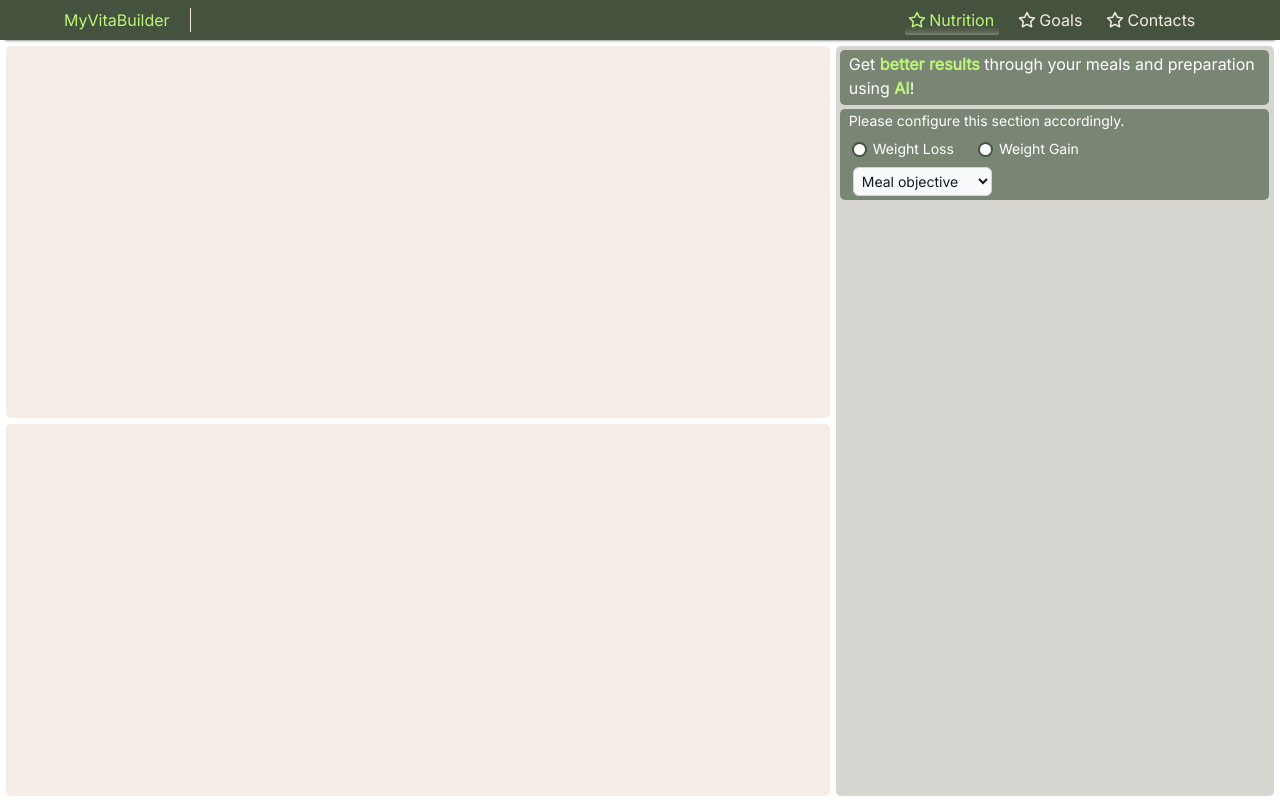
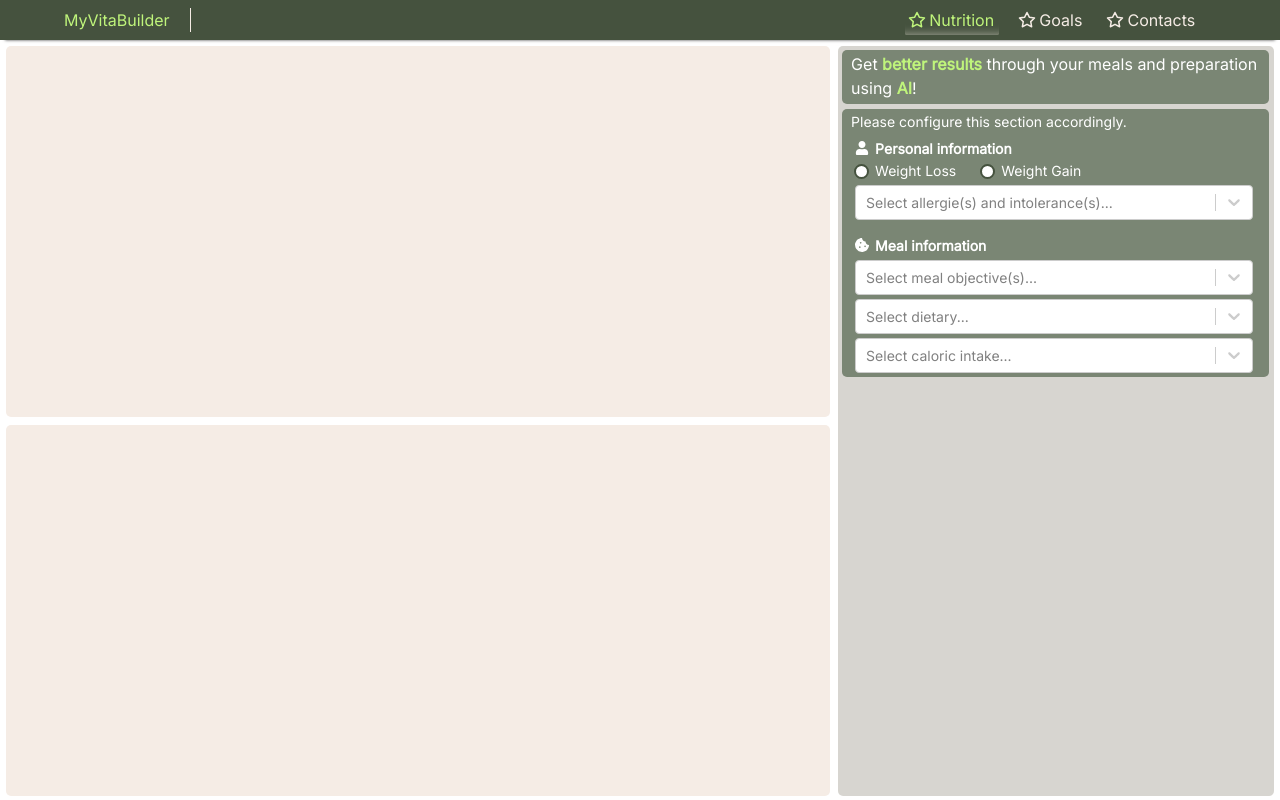
Before and after one commit to MarcoFz7/MyVitaBuilder, a Next.js app: page /nutrition in a window 1280 px wide. Built offline with nearby package versions, Linux system fonts and the light colour scheme.

Commit message:
#comment  Adding more content to the nutrition page and custumizing the react-select components.

```diff
--- a/app/nutrition/page.css
+++ b/app/nutrition/page.css
@@ -14,7 +14,7 @@
     display: grid;
     grid-template-columns: 65% auto;
     grid-template-rows: auto;
-    grid-gap: 0.35rem;
+    grid-gap: 0.5rem;
 
     min-width: var(--min-width);
 }
@@ -72,6 +72,7 @@
 
     margin: 1% 0px 0px 1%;
     padding: 0.5% 2% 1% 2%;
+    padding-right: 1rem;
 
     border-radius: 5px;
 
@@ -79,6 +80,17 @@
     background-color: rgb(var(--sidebar-dark-green-rgb));
     color: rgb(var(--white-rgb));
 }
+
+.icon-and-title {
+    display: flex;
+    align-items: center;
+    margin-left: 0.25rem;
+    margin-bottom: 0.1rem;
+}
+    .icon-and-title svg {
+        display: inline-block;
+        margin-right: 0.375rem;
+    }
 
 .weight-objective {
     display: flex;
@@ -119,3 +131,91 @@ input[type='radio'] {
         border: 2px solid rgb(var(--dark-green-rgb));
         cursor: pointer;
     }
+
+.select {
+    color: rgb(var(--black-rgb));
+    font-size: var(--small-font);
+    padding: 0;
+    width: 100%;
+    margin-left: 0.25rem;
+    margin-top: 0.25rem;
+
+    height: auto;
+    min-height: 32px;
+}
+    .select.first-section {
+        margin-top: 0 !important;
+    }
+    .select .css-13cymwt-control, .select .css-t3ipsp-control {
+        min-height: 32px;
+        margin-right: 4px;
+    }
+    .select .css-1fdsijx-ValueContainer {
+        padding-left: 0.25rem;
+    }
+    .select .css-3w2yfm-ValueContainer {
+        padding-left: 0.25rem;
+        padding-top: 1px;
+    }
+    .select .css-qbdosj-Input {
+        padding-top: 0px;
+        padding-bottom: 0px;
+    }
+    .select .css-1xc3v61-indicatorContainer {
+        padding-top: 0px;
+        padding-bottom: 0px;
+    }
+    .select .css-15lsz6c-indicatorContainer {
+        padding-top: 0px;
+        padding-bottom: 0px;
+    }
+    .select .css-1p3m7a8-multiValue {
+        font-size: var(--small-font);
+    }
+    .select .css-1n6sfyn-MenuList {
+        font-size: var(--smaller-font);
+        height: 290px;
+    }
+        .select .css-1n6sfyn-MenuList div {
+            padding-top: 4px;
+            padding-bottom: 4px;
+        }
+        .select .css-1n6sfyn-MenuList div:hover {
+            background-color: rgb(var(--light-smoke-rgb));
+        }
+        .select .css-1n6sfyn-MenuList div {
+            background-color: initial;
+        }
+    .select .css-b8dq3m-MenuList {
+        font-size: var(--smaller-font);
+    }
+        .select .css-b8dq3m-MenuList div {
+            padding-top: 4px;
+            padding-bottom: 4px;
+        }
+        .select .css-b8dq3m-MenuList div:hover {
+            background-color: rgb(var(--light-smoke-rgb));
+        }
+        .select .css-b8dq3m-MenuList div {
+            background-color: initial;
+        }
+    .select .css-1nmdiq5-menu {
+        margin: 0;
+        width: 99%;
+    }
+
+.single-select-div {
+    display: flex;
+    flex-wrap: wrap;
+}
+    .single-select-div .select {
+        flex: 1;
+    }
+    .single-select-div .select .css-13cymwt-control, .single-select-div .select .css-t3ipsp-control {
+        margin-right: 0px;
+        min-width: 200px;
+    }
+    .single-select-div .select .css-1n6sfyn-MenuList div[aria-selected="true"] {
+        background-color: rgba(var(--dark-smoke-rgb), 0.75);
+        color: rgb(var(--black-rgb));
+    }
--- a/app/nutrition/page.tsx
+++ b/app/nutrition/page.tsx
@@ -1,35 +1,161 @@
+"use client"
+
 import './page.css'
 
+import React, { useState } from 'react';
+import Select from 'react-select';
+import makeAnimated from 'react-select/animated';
+import { FaCookieBite, FaUser } from "react-icons/fa";
 import { Inter } from 'next/font/google';
 
-const inter = Inter({weight: '400', style: "normal", subsets: ["latin"]})
+const inter = Inter({weight: '400', style: "normal", subsets: ["latin"]});
+const animatedComponents = makeAnimated();
+
+interface Option {
+  label: string;
+  value: string;
+}
+
+const userAllergiesAndIntolerancesOptions: Option[] = [
+  { value: 'Citrus Fruit', label: 'Citrus Fruit' },
+  { value: 'Egg', label: 'Egg' },
+  { value: 'Fish', label: 'Fish' },
+  { value: 'Gluten/Celiac', label: 'Gluten/Celiac' },
+  { value: 'Lactose', label: 'Lactose' },
+  { value: 'Milk', label: 'Milk' },
+  { value: 'Peanut', label: 'Peanut' },
+  { value: 'Sesame', label: 'Sesame' },
+  { value: 'Shellfish', label: 'Shellfish' },
+  { value: 'Soy', label: 'Soy' },
+  { value: 'Tree nut', label: 'Tree nut' },
+  { value: 'Wheat', label: 'Wheat' }
+]
+
+const mealObjectiveOptions: Option[] = [
+  { value: 'Fat Loss', label: 'Fat Loss' },
+  { value: 'Hypertrophy', label: 'Hypertrophy' },
+  { value: 'Mood Enhancement', label: 'Mood Enhancement' },
+  { value: 'Performance', label: 'Performance' },
+  { value: 'Recovery', label: 'Recovery' },
+  { value: 'Strength', label: 'Strength' }
+]
+
+const mealDietaryOptions: Option[] = [
+  { value: 'Mediterranean', label: 'Mediterranean' },
+  { value: 'Keto', label: 'Keto' },
+  { value: 'Low-Carb', label: 'Low-Carb' },
+  { value: 'Paleo', label: 'Paleo' },
+  { value: 'Vegan', label: 'Vegan' },
+  { value: 'Vegeterian', label: 'Vegeterian' },
+  { value: 'Zone', label: 'Zone' }
+]
+
+const mealCaloricIntakeOptions: Option[] = [
+  { value: 'Very Low', label: '<500 kcal' },
+  { value: 'Low', label: '500-700 kcal' },
+  { value: 'Moderate', label: '700-900 kcal' },
+  { value: 'High', label: '900-1200 kcal' },
+  { value: 'Very High', label: '>1200 kcal' }
+]
 
 const Page = () => {
+  const [isWeightLossSelected, setisWeightLossSelected] = useState<boolean>(false);
+  const [isWeightGainSelected, setisWeightGainSelected] = useState<boolean>(false);
+  const [selectedMealObjectiveOptions, setSelectedMealObjectiveOptions] = useState<Option[]>([]);
+  const [selectedDietaryOption, setSelectedDietaryOption] = useState<Option[]>([]);
+  const [selectedCalorieIntakeOption, setSelectedCalorieIntakeOption] = useState<Option[]>([]);
+  const [selectedAllergiesAndIntoleranceOptions, setSelectedAllergiesAndIntoleranceOptions] = useState<Option[]>([]);
+
+  const handleWeightLossRadioClick = () => {
+    if (isWeightGainSelected) {
+      setisWeightGainSelected(!isWeightGainSelected);
+    }
+    setisWeightLossSelected(!isWeightLossSelected);
+  };
+
+  const handleWeightGainRadioClick = () => {
+    if (isWeightLossSelected) {
+      setisWeightLossSelected(!isWeightLossSelected);
+    }
+    setisWeightGainSelected(!isWeightGainSelected);
+  };
+
+  const handleSelectMealObjectives = (selectedValues: any) => {
+    setSelectedMealObjectiveOptions(selectedValues);
+  };
+
+  const handleSelectDietaryOption = (selectedValue: any) => {
+    setSelectedDietaryOption(selectedValue);
+  };
+
+  const handleselectCalorieIntakeOption = (selectedValue: any) => {
+    setSelectedCalorieIntakeOption(selectedValue);
+  };
+
+  const handleSelectAllergiesAndIntoleranceOptions = (selectedValue: any) => {
+    setSelectedAllergiesAndIntoleranceOptions(selectedValue);
+  };
 
   return (
     <div className="nutrition-page">
       <div className="page-manual-calculator"></div>
       <div className="page-ai-calculator">
-        <span className={`${inter.className} ai-calculator-header`}>
+        <span className={`${inter.className} ai-calculator-header`} onClick={() => console.log("WL:" + isWeightLossSelected + " ;WG: " + isWeightGainSelected)}>
           Get <strong>better results</strong> through your meals and preparation using <strong>AI</strong>!
         </span>
         <div className={`${inter.className} ai-calculator-info`}>
-        <label className="block mb-2 text-sm text-white-900 text-sm">Please configure this section accordingly.</label>
-          <div className='weight-objective mb-1 ml-1'>
+        <label className="block mb-1.5 text-sm text-white-900 text-sm pt-px">Please configure this section accordingly.</label>
+        <span className="icon-and-title mt-1"><FaUser/><strong>Personal information</strong></span>
+          <div className='weight-objective ml-1'>
             <div className="flex items-center">
-              <input id="weight-loss-radio" title='weight-loss-radio' type="radio" value="" name="weight-radio" className="w-4 h-4 focus:ring-2 pb-2"></input>
+              <input id="weight-loss-radio" title='weight-loss-radio' type="radio" value="" name="weight-radio" className="w-4 h-4 focus:ring-2 pb-2" checked={isWeightLossSelected} onChange={handleWeightLossRadioClick} onClick={handleWeightLossRadioClick}></input>
               <label htmlFor="weight-loss-radio" className="ms-1 text-sm font-medium pb-1">Weight Loss</label>
             </div>
             <div className="flex items-center">
-              <input id="weight-gain-radio" title='weight-gain-radio' type="radio" value="" name="weight-radio" className="w-4 h-4 focus:ring-2"></input>
+              <input id="weight-gain-radio" title='weight-gain-radio' type="radio" value="" name="weight-radio" className="w-4 h-4 focus:ring-2" checked={isWeightGainSelected} onChange={handleWeightGainRadioClick} onClick={handleWeightGainRadioClick}></input>
               <label htmlFor="weight-gain-radio" className="ms-1 text-sm font-medium pb-1">Weight Gain</label>
             </div>
           </div>
-          <select title='objective' id="objective" className="ml-1 bg-gray-50 border border-gray-300 text-gray-900 text-sm rounded-md focus:ring-black-500 focus:border-black-500 block w-auto p-1 dark:bg-gray-700 dark:border-gray-600 dark:placeholder-gray-400 dark:text-white dark:focus:ring-green-500 dark:focus:border-green-500">
-            <option value="" hidden>Meal objective&nbsp;&nbsp;&nbsp;</option>
-            <option value="WG">Weight Gain</option>
-            <option value="WL">Weight Loss</option>
-          </select>
+          <div className='multi-select-div h-auto'>
+            <Select className='select first-section'
+              closeMenuOnSelect={false}
+              components={animatedComponents}
+              isMulti
+              options={userAllergiesAndIntolerancesOptions}
+              placeholder="Select allergie(s) and intolerance(s)..."
+              value={selectedAllergiesAndIntoleranceOptions}
+              onChange={handleSelectAllergiesAndIntoleranceOptions}
+            />
+            <label className="block mt-2 mb-1.5 text-sm text-white-900 text-sm pt-px"></label>
+            <span className="icon-and-title mt-1"><FaCookieBite/><strong>Meal information</strong></span>
+            <Select className='select'
+              closeMenuOnSelect={false}
+              components={animatedComponents}
+              isMulti
+              options={mealObjectiveOptions}
+              placeholder="Select meal objective(s)..."
+              value={selectedMealObjectiveOptions}
+              onChange={handleSelectMealObjectives}
+            />
+          </div>
+          <div className='single-select-div h-auto'>
+            <Select className='select'
+              closeMenuOnSelect={true}
+              components={animatedComponents}
+              options={mealDietaryOptions}
+              placeholder="Select dietary..."
+              value={selectedDietaryOption}
+              onChange={handleSelectDietaryOption}
+            />
+            <Select className='select'
+              closeMenuOnSelect={true}
+              components={animatedComponents}
+              options={mealCaloricIntakeOptions}
+              placeholder="Select caloric intake..."
+              value={selectedCalorieIntakeOption}
+              onChange={handleselectCalorieIntakeOption}
+            />
+          </div>
         </div>
       </div>
       <div className="page-written-calculator"></div>
```
